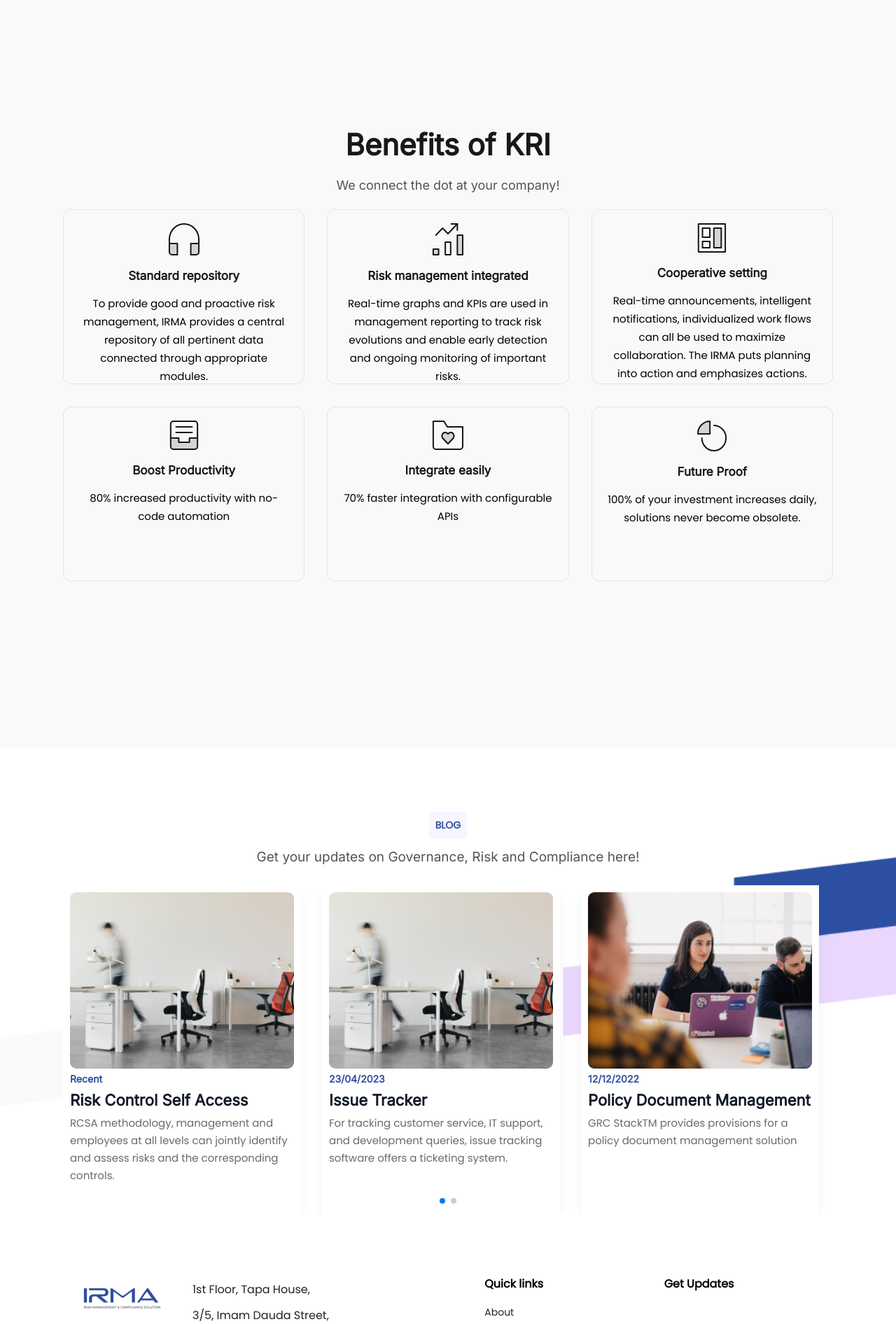
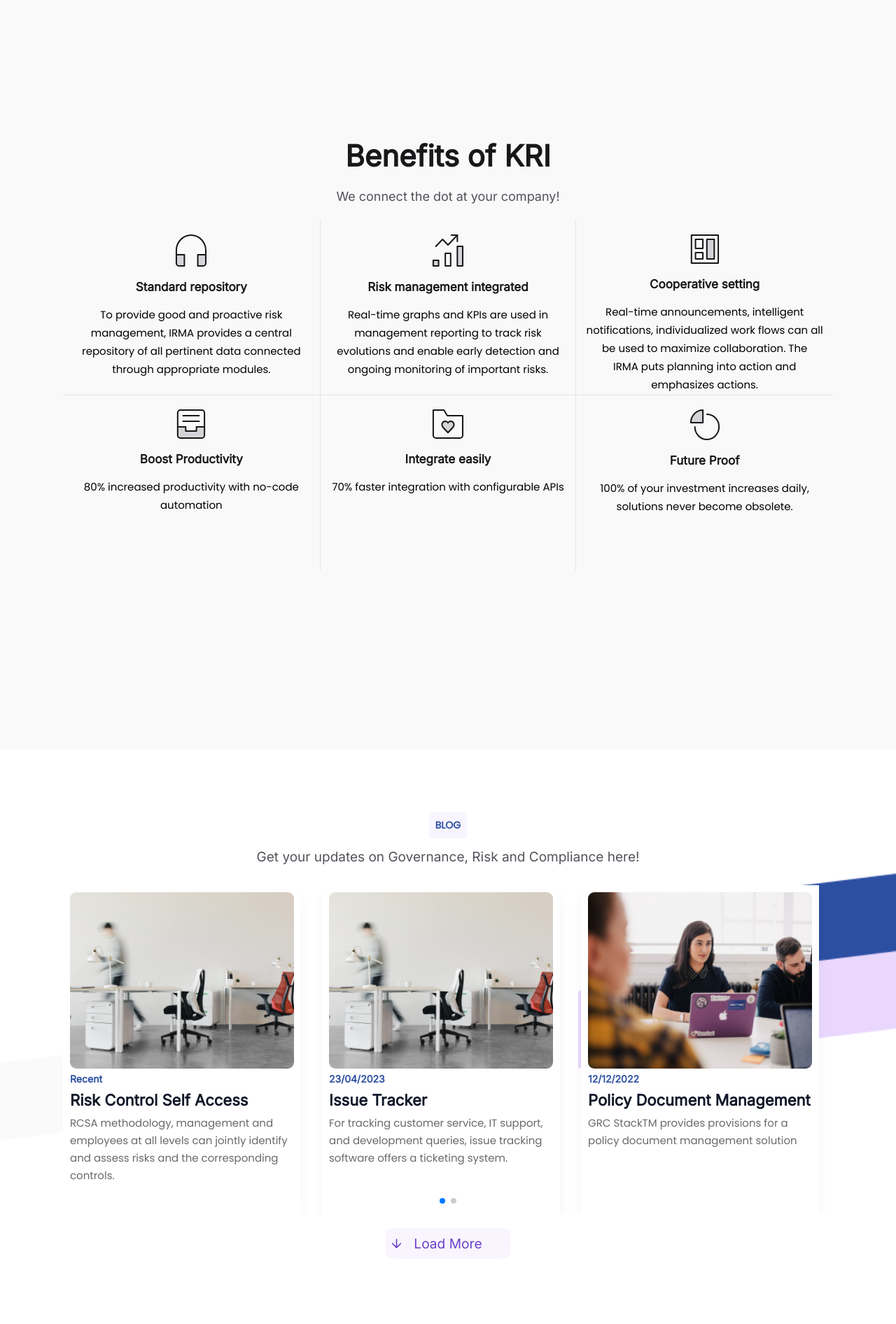
Before and after one commit to Manlikevee/grcv, a PHP site: page /kra.html in a window 1280 px wide. Shown: the part 2570-4462 px from the top of the page at 70% size. Run offline with PHP 8.4, Linux system fonts and the light colour scheme.

Commit message:
worked on the benefits of kri

```diff
--- a/kra.html
+++ b/kra.html
@@ -272,7 +272,6 @@
             .cloudservices {
               width: 100%;
               user-select: none;
-
             }
             .swiper {
               width: 100%;
@@ -376,6 +375,10 @@
               });
             </script>
           </div>
+
+          <div class="container__load load">
+            <button class="load__button">Load More</button>
+          </div>
         </div>
       </div>
     </div>
@@ -432,7 +435,6 @@
 
       links[0].classList.add("activeLink");
       links.forEach((element) => {
-        console.log(element.innerText);
         element.addEventListener("click", (e) => {
           links.forEach((element) => {
             element.classList.remove("activeLink");
--- a/styles/styles.css
+++ b/styles/styles.css
@@ -347,6 +347,26 @@
   text-align: center;
 }
 
+.benefitbox{
+  border-radius: 0%;
+  padding: 20px 10px;
+  border: none;
+}
+.benefit{
+  grid-gap: 0px;
+}
+.benefitbox:nth-child(1),.benefitbox:nth-child(2),.benefitbox:nth-child(3){
+  border-bottom: 1px solid #E4E4E7;
+}
+.benefitbox:nth-child(2),.benefitbox:nth-child(5){
+  border-left: 1px solid #E4E4E7;
+  border-right: 1px solid #E4E4E7;
+}
+@media screen and (max-width : 1000px){
+ .benefitbox{
+  border: 1px solid #E4E4E7;
+ }
+}
 .first__exempt {
   height: fit-content;
   margin: 60px 0px;
@@ -356,4 +376,24 @@
   background-size: cover;
   padding: 30px 0px;
 }
+.container__load {
+  margin: 20px auto;
+  width: fit-content;
+}
+
+.load__button {
+  padding: 10px 40px;
+  outline: none;
+  border: none;
+  border-radius: 10px;
+  font-family: "Inter";
+  font-weight: 500;
+  background-image: url(../images/svgs/Icon.svg),
+    linear-gradient(40deg, #f9f5ff, #f9f5ff);
+  background-repeat: no-repeat;
+  background-position: 5% center;
+  cursor: pointer;
+  font-size: 1.2em;
+  color: #6941c6;
+}
 /*# sourceMappingURL=styles.css.map */
```
Also changed, not shown: images/svgs/Icon.svg (added).
